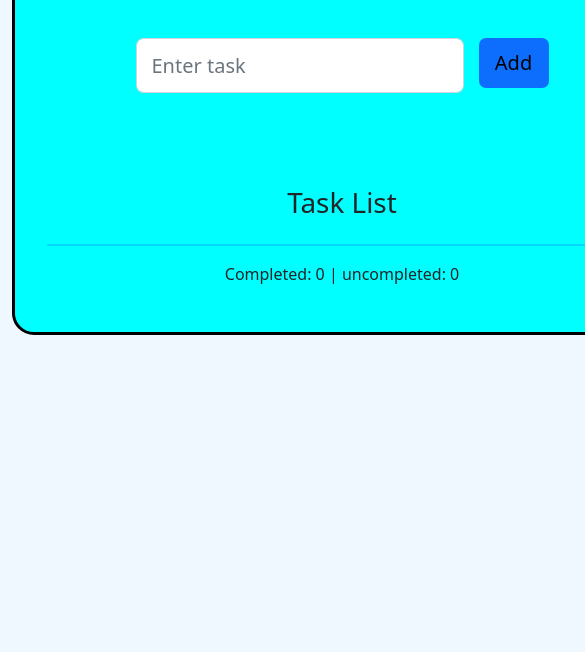
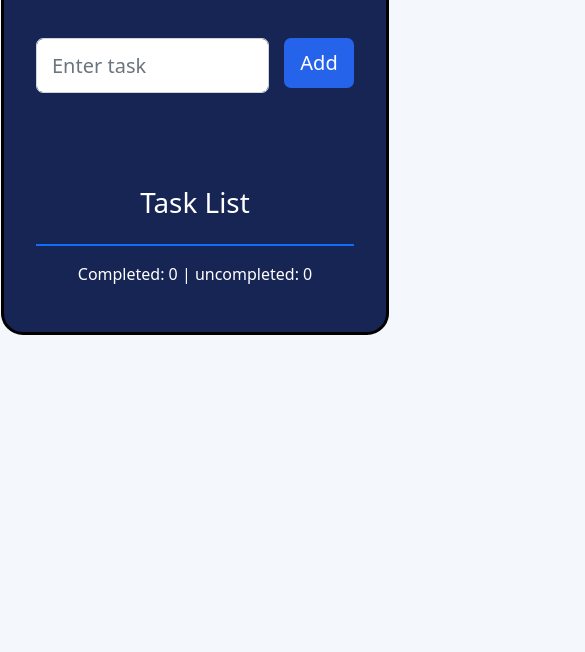
Before and after one commit to anuj-kandari-06/To-do-list, a plain HTML site: page index.html in a window 390 px wide. Shown: the part 192-844 px from the top of the page, 585 px wide, since content can reach past the window. Drawn offline with nearby package versions, Linux system fonts and the light colour scheme.

Commit message:
@media query add

```diff
--- a/css/style.css
+++ b/css/style.css
@@ -1,5 +1,9 @@
 body{
-    background-color:#F0F8FF;
+    background-color:#F4F7FB;
+}
+
+h1 , h2 , p{
+    color: #fff;
 }
 
 .input-box {
@@ -22,7 +26,8 @@ body{
     width: 70px;
     height: 50px;
     border-radius: 7px;
-    color: #000;
+    color: #fff;
+     background-color:#2563EB;
      border: none;
     font-size: 20px;
 }
@@ -72,8 +77,31 @@ body{
     width:660px;
     margin:35px auto;
     padding:55px 32px 30px;
-    background:	#00FFFF;
+    background:	#172554;
     border:3px solid #000000;
     border-radius:22px;
     box-sizing:border-box;
 }
+
+hr{
+    color: #9CA3AF;
+    opacity: 1;
+}
+
+
+@media (max-width:768px) {
+    .todo-box{
+        width:100%;
+    }
+    .input-box{
+        width: 100%;
+    }
+    #taskList{
+        width: 100%;
+    }
+    .container{
+        max-width: 100%;
+        padding-left: 1px;
+        padding-right: 1px;
+    }
+}
--- a/js/script.js
+++ b/js/script.js
@@ -11,7 +11,7 @@ function displayTasks() {
         taskList.innerHTML += `
 <div class="border rounded p-3 mb-3 d-flex align-items-center task-box">
 <input type="checkbox" class="form-check-input me-3 task-checkbox" ${task.completed ? "checked" : ""} onchange="completeTask(this,${index})">
-<span class="flex-grow-1 task-text me-3" style="text-decoration:${task.completed ? "line-through" : "none"};color:${task.completed ? "gray" : "black"}">${task.text}</span>
+<span class="flex-grow-1 task-text me-3" style="text-decoration:${task.completed ? "line-through" : "none"};color:${task.completed ? "#808080" : "#fff"}">${task.text}</span>
 <input type="text" class="form-control edit-input me-2" value="${task.text}" style="display:none;">
 <button class="btn btn-sm btn-success save-btn me-2" onclick="saveTask(this,${index})" style="display:none;">Save</button>
 <button class="btn btn-sm btn-danger me-2" onclick="deleteTask(${index})">Delete</button>
```
Also changed, not shown: index.html (+1 -1 lines).
